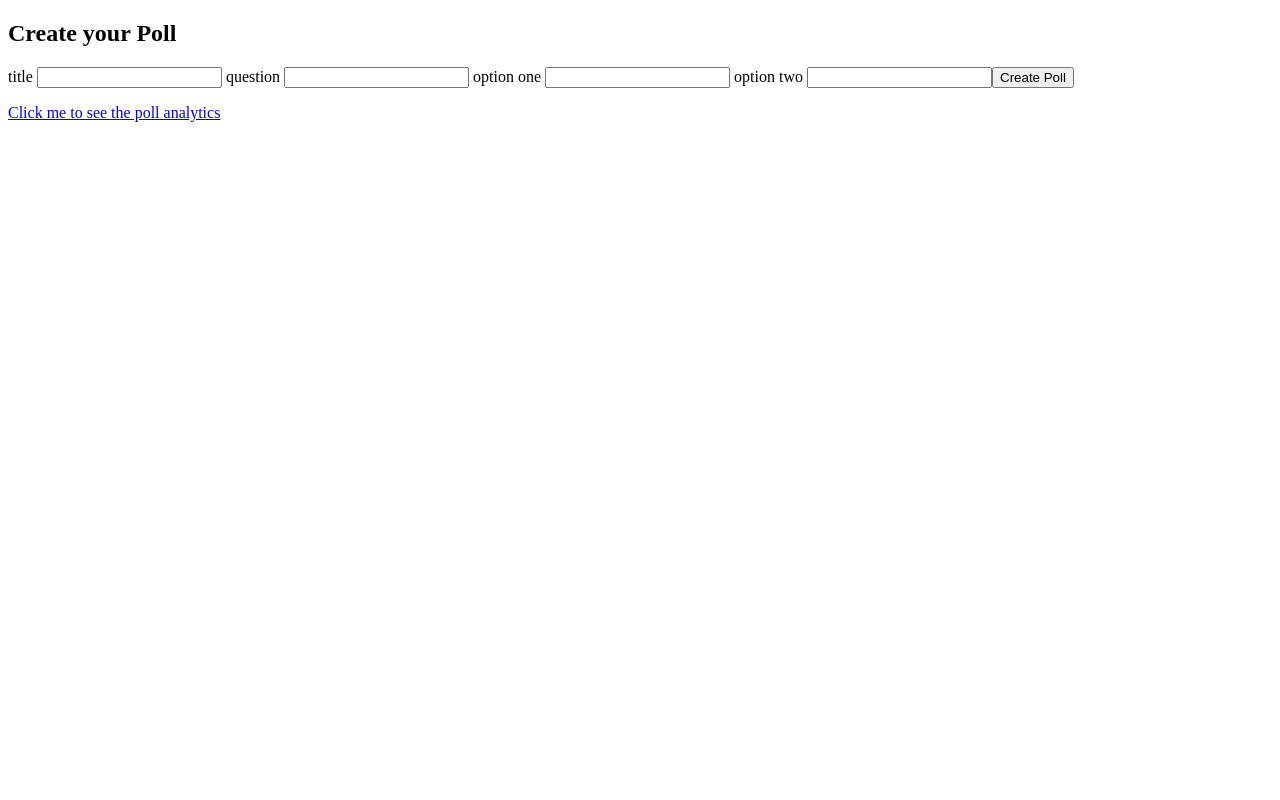
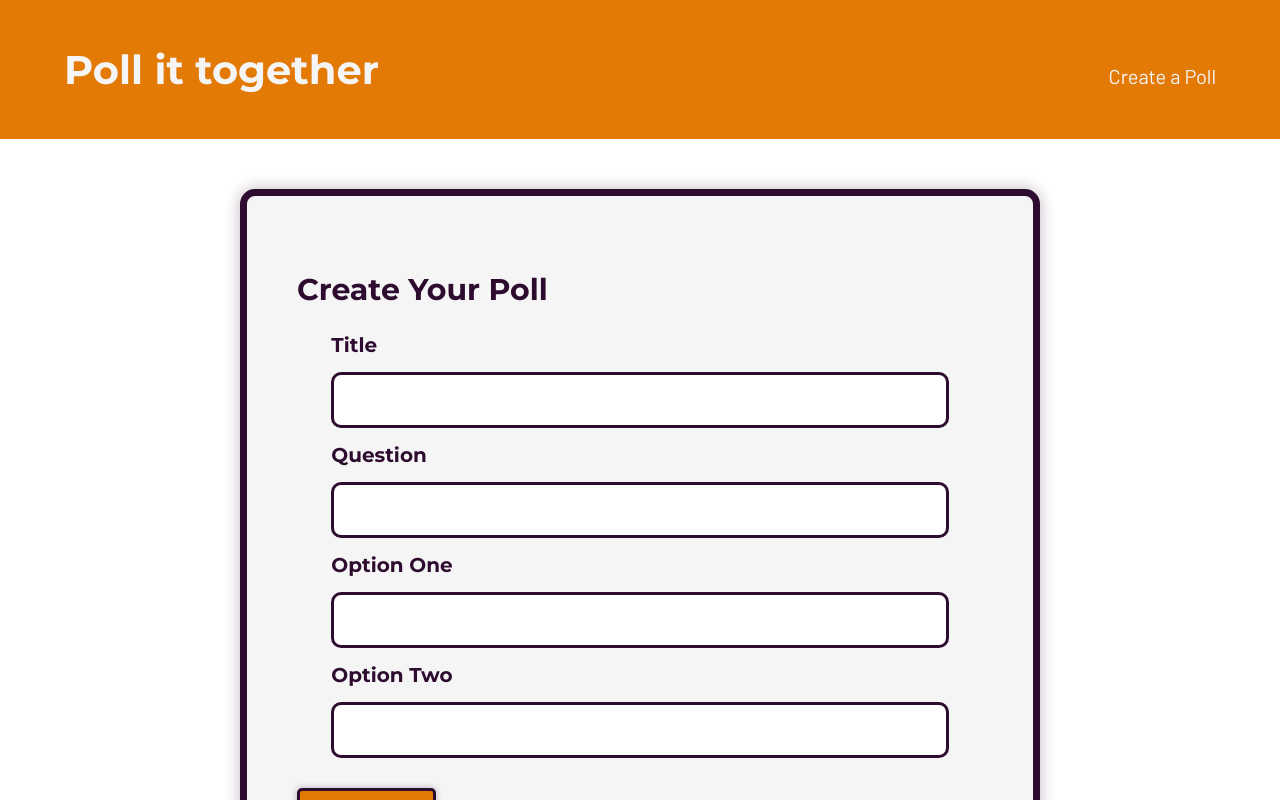
Before and after one commit to SergeChurkin-ca/poll-it, a React (Create React App) app: page /createpoll in a window 1280 px wide. Shown: the top 800 px of the page. Built offline with nearby package versions, Linux system fonts and the light colour scheme.

Commit message:
Started basic site styles

```diff
--- a/public/index.html
+++ b/public/index.html
@@ -2,28 +2,18 @@
 <html lang="en">
   <head>
     <meta charset="utf-8" />
-    <link rel="icon" href="%PUBLIC_URL%/favicon.ico" />
     <meta name="viewport" content="width=device-width, initial-scale=1" />
     <meta name="theme-color" content="#000000" />
     <meta
       name="description"
       content="Web site created using create-react-app"
     />
-    <link rel="apple-touch-icon" href="%PUBLIC_URL%/logo192.png" />
-    <!--
-      manifest.json provides metadata used when your web app is installed on a
-      user's mobile device or desktop. See https://developers.google.com/web/fundamentals/web-app-manifest/
-    -->
+    <!-- Google Fonts -->
+    <link
+      href="https://fonts.googleapis.com/css2?family=Barlow&family=Montserrat:wght@700&display=swap"
+      rel="stylesheet"
+    />
     <link rel="manifest" href="%PUBLIC_URL%/manifest.json" />
-    <!--
-      Notice the use of %PUBLIC_URL% in the tags above.
-      It will be replaced with the URL of the `public` folder during the build.
-      Only files inside the `public` folder can be referenced from the HTML.
-
-      Unlike "/favicon.ico" or "favicon.ico", "%PUBLIC_URL%/favicon.ico" will
-      work correctly both with client-side routing and a non-root public URL.
-      Learn how to configure a non-root public URL by running `npm run build`.
-    -->
     <title>React App</title>
   </head>
   <body>
--- a/src/App.js
+++ b/src/App.js
@@ -3,14 +3,21 @@ import HomePage from "./HomePage";
 import CreatePoll from "./CreatePoll";
 import PollLinks from "./PollLinks";
 
-import { BrowserRouter as Router, Route, Link } from "react-router-dom";
+import { BrowserRouter as Router, Route } from "react-router-dom";
 import UserGeneratedPolls from "./UserGeneratedPolls";
 
 class App extends Component {
   render() {
     return (
       <Router>
-        <div>
+        {/* TEMPORARY HEADER UNTIL WE HAVE WEB COPY */}
+        <header>
+          <div className="pageContainer header">
+            <h1>Poll it together</h1>
+            <a href="#">Create a Poll</a>
+          </div>
+        </header>
+        <main>
           <Route exact path="/" component={HomePage} />
           <Route exact path="/createpoll" component={CreatePoll} />
           <Route path="/polllinks/:pollId" component={PollLinks} />
@@ -18,7 +25,7 @@ class App extends Component {
             path="/theactualpoll/:actualId/view"
             component={UserGeneratedPolls}
           />
-        </div>
+        </main>
       </Router>
     );
   }
--- a/src/CreatePoll.js
+++ b/src/CreatePoll.js
@@ -1,6 +1,6 @@
 import React, { Component } from "react";
 import firebase from "./firebase";
-import { BrowserRouter as Router, Link } from "react-router-dom";
+import { BrowserRouter as Link } from "react-router-dom";
 
 class CreatePoll extends Component {
   constructor() {
@@ -56,12 +56,8 @@ class CreatePoll extends Component {
         questionInput: this.state.questionInput,
         optionOneInput: this.state.optionOneInput,
         optionTwoInput: this.state.optionTwoInput,
-
-        votes: [
-          { optionOneCount: 0 },
-          { optionTwoCount: 0 },
-          { totalCount: 0 },
-        ],
+        optionOneCount: 0,
+        optionTwoCount: 0,
       };
 
       const { key } = dbRef.push(pollObject);
@@ -87,8 +83,13 @@ class CreatePoll extends Component {
     return (
       <main>
         <section>
+          <div className="createPoll">
+            <form
+              action="/"
+              onSubmit={this.handleSubmit}
+              className="createPollForm"
+            >
               <h2> Create your Poll </h2>
-          <form action="/" onSubmit={this.handleSubmit}>
               <label htmlFor="titleInput"> title </label>
               <input
                 type="text"
@@ -118,11 +119,14 @@ class CreatePoll extends Component {
                 onChange={this.handleChange}
               />
               <button type="submit"> Create Poll </button>
+              <p className="errorMsg"> {this.state.errorMessage} </p>
             </form>
-          <p> {this.state.errorMessage} </p>
+          </div>
+          <div className="pageContainer">
             <Link to={`/polllinks/${userKey}`}>
               Click me to see the poll analytics
             </Link>
+          </div>
         </section>
       </main>
     );
--- a/src/HomePage.js
+++ b/src/HomePage.js
@@ -1,17 +1,14 @@
 import React, { Component } from "react";
 import { Link } from "react-router-dom";
-import UserGeneratedPolls from "./UserGeneratedPolls";
 
 class CreatePoll extends Component {
   render() {
     return (
-      <main>
-        <section>
-          <Link to="/createpoll">
-            <p> Create poll </p>
-          </Link>
-        </section>
-      </main>
+      <section>
+        <Link to="/createpoll">
+          <p className="button"> Create poll </p>
+        </Link>
+      </section>
     );
   }
 }
--- a/src/PollLinks.js
+++ b/src/PollLinks.js
@@ -1,6 +1,5 @@
 import React, { Component } from "react";
 import firebase from "./firebase";
-import UserGeneratedPolls from "./UserGeneratedPolls";
 import { Link } from "react-router-dom";
 
 class PollLinks extends Component {
@@ -22,20 +21,25 @@ class PollLinks extends Component {
   }
 
   render() {
-    // ***************************
-    // !!! THIS LINE NEED WORK FINDING OUT THE ARROR
-    // ***************************
     console.log(this.state.poll.votes);
     return (
       <div>
-        <p> The User ID is: {this.props.match.params.pollId} </p>
-        <h1> The title is: {this.state.poll.titleInput} </h1>
-        <p> The question is: {this.state.poll.questionInput} </p>
-        <p> The first option is: {this.state.poll.optionOneInput} </p>
-        {/* <p>{this.state.poll.votes[0].optionOneCount}</p>
-        <p>{this.state.poll.votes[1].optionTwoCount}</p>
-        <p>{this.state.poll.votes[2].totalCount}</p> */}
-
+        return (
+        <div>
+          <p> The User ID is: {this.props.match.params.pollId} </p>
+          <h1> The title is: {this.state.poll.titleInput} </h1>
+          <p> The question is: {this.state.poll.questionInput} </p>
+          <p> The first option is: {this.state.poll.optionOneInput} </p>
+          <p>{this.state.poll.optionOneCount}</p>
+          <p>{this.state.poll.optionTwoCount}</p>
+          <p>
+            {this.state.poll.optionOneCount + this.state.poll.optionTwoCount}
+          </p>
+          <p> The second option is: {this.state.poll.optionTwoInput} </p>
+          <Link to={`/theactualpoll/${this.props.match.params.pollId}/view`}>
+            Here is your poll link
+          </Link>
+        </div>
         <p> The second option is: {this.state.poll.optionTwoInput} </p>
         <Link to={`/theactualpoll/${this.props.match.params.pollId}/view`}>
           Here is your poll link
--- a/src/UserGeneratedPolls.js
+++ b/src/UserGeneratedPolls.js
@@ -1,6 +1,5 @@
 import React, { Component } from "react";
 import firebase from "./firebase";
-import { Link } from "react-router-dom";
 
 class UserGeneratedPolls extends Component {
   constructor() {
@@ -8,11 +7,7 @@ class UserGeneratedPolls extends Component {
     this.state = {
       poll: {},
       userSelection: "",
-      votes: [
-          { optionOneCount: 0 },
-          { optionTwoCount: 0 },
-          { totalCount: 0 },
-        ],
+      votes: [{ optionOneCount: 0 }, { optionTwoCount: 0 }, { totalCount: 0 }],
     };
   }
 
@@ -24,9 +19,8 @@ class UserGeneratedPolls extends Component {
       .on("value", (snapshot) => {
         this.setState({
           poll: snapshot.val(),
-        })
         });
-
+      });
   }
 
   handleChange = (e) => {
@@ -51,7 +45,6 @@ class UserGeneratedPolls extends Component {
   };
 
   render() {
-
     return (
       <form onSubmit={this.handleSubmit}>
         <h1> User Generated Polls </h1>
--- a/src/index.css
+++ b/src/index.css
@@ -1,3 +1,140 @@
+/* === GLOBAL STYLES === */
+* {
+  box-sizing: border-box;
+  margin: 0;
+  padding: 0;
+}
+
+html {
+  font-size: 62.5%;
+}
+
 body {
-  background: transparent;
+  background: white;
+  color: #2d0c30;
+  font-size: 2rem;
 }
+
+/* Typography --- */
+h1,
+h2,
+h3 {
+  font-family: "Montserrat", sans-serif;
+  padding: 25px 0;
+}
+
+p,
+a,
+label,
+input,
+button {
+  color: #2d0c30;
+  font-family: "Barlow", sans-serif;
+  font-size: 2rem;
+}
+
+a {
+  text-decoration: none;
+}
+
+button,
+.button {
+  background: #e27a05;
+  border: 3px solid #2d0c30;
+  border-radius: 5px;
+  box-shadow: 0 0 7px rgba(45, 12, 48, 0.3);
+  color: whitesmoke;
+  cursor: pointer;
+  display: inline-block;
+  font-size: 2rem;
+  margin: 15px 0;
+  padding: 10px 20px;
+  transition: transform 200ms;
+}
+
+button:hover,
+button:focus,
+button:focus-within,
+.button:hover,
+.button:focus,
+.button:focus-within {
+  border: 5px solid #2d0c30;
+  outline: none;
+  transform: scale(1.03);
+}
+
+/* Layout --- */
+.pageContainer {
+  margin: 0 auto;
+  max-width: 1200px;
+  width: 90%;
+}
+
+/* === HEADER === */
+header {
+  background: #e27a05;
+  color: whitesmoke;
+}
+
+.header {
+  align-items: baseline;
+  display: flex;
+  justify-content: space-between;
+  padding: 20px 0;
+}
+
+header a {
+  color: whitesmoke;
+}
+
+/* === CREATE POLL PAGE === */
+.createPoll {
+  padding: 50px 0;
+}
+
+.createPollForm {
+  background: #f5f5f5;
+  border: 7px solid #2d0c30;
+  border-radius: 15px;
+  box-shadow: 0 0 15px rgba(45, 12, 48, 0.3);
+  display: flex;
+  flex-flow: row wrap;
+  margin: 0 auto;
+  max-width: 800px;
+  padding: 50px;
+  width: 90%;
+}
+
+.createPollForm:focus-within {
+  box-shadow: 0 0 25px rgba(45, 12, 48, 0.3);
+}
+
+.createPollForm h2,
+.createPollForm label {
+  text-transform: capitalize;
+}
+
+.createPollForm input,
+.createPollForm label {
+  margin: auto;
+  width: 90%;
+}
+
+.createPollForm label {
+  font-family: "Montserrat", sans-serif;
+}
+
+.createPollForm input {
+  border: 3px solid #2d0c30;
+  border-radius: 10px;
+  font-size: 2.5rem;
+  margin: 15px auto;
+  padding: 10px;
+}
+
+input:focus,
+input:focus-within {
+  border: 6px solid #e27a05;
+  border-radius: 10px;
+  outline: none;
+}
```
Also changed, not shown: src/CounterTest.js (deleted, +0 -80 lines), src/LizzTestCount.js (deleted, +0 -72 lines). Lines whose indentation alone changed are shown as unchanged.
